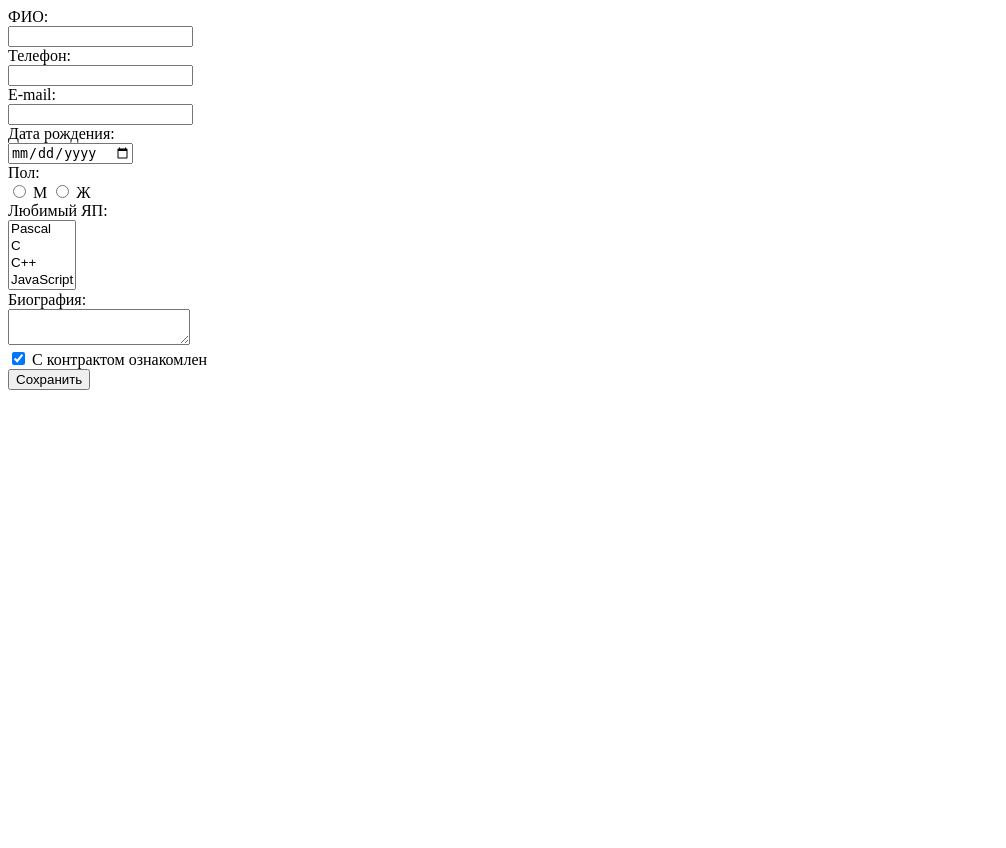
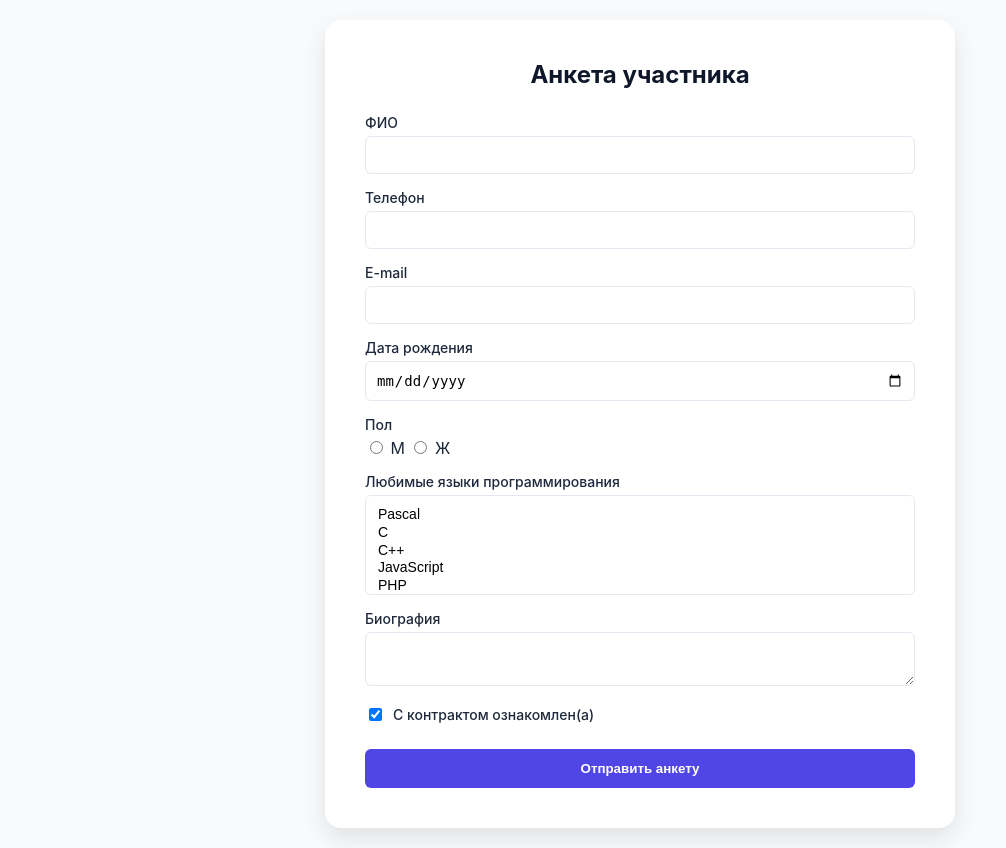
Before and after one commit to NiKmAkMir/NiKmAkMir.github.io, a PHP site: page /form.php in a window 1280 px wide. Shown: the whole page, without its empty margins (0-1006 px from the left). Before the commit the page ends 390 px from the top, so only its background shows below. Run offline with PHP 8.4, Linux system fonts and the light colour scheme; data that the repository does not hold is empty.

Commit message:
lab5 upd form design

```diff
--- a/2026_lab5/form.php
+++ b/2026_lab5/form.php
@@ -2,41 +2,88 @@
 <html lang="ru">
 <head>
     <meta charset="UTF-8">
-    <title>Анкета</title>
+    <meta name="viewport" content="width=device-width, initial-scale=1.0">
+    <title>Анкета разработчика | Задание 5</title>
     <style>
-        .error { border: 2px solid red; background-color: #fee; }
-        .msg { padding: 10px; margin-bottom: 10px; border: 1px solid #ccc; }
+        :root { --primary: #4f46e5; --primary-hover: #4338ca; --bg: #f8fafc; --text: #1e293b; --border: #e2e8f0; --error: #dc2626; --success: #166534; }
+        body { font-family: 'Inter', sans-serif; background-color: var(--bg); color: var(--text); display: flex; justify-content: center; align-items: center; min-height: 100vh; margin: 0; padding: 20px; }
+        .card { background: white; padding: 40px; border-radius: 16px; box-shadow: 0 10px 25px rgba(0,0,0,0.1); width: 100%; max-width: 550px; position: relative; }
+        h2 { margin-top: 0; text-align: center; color: #0f172a; margin-bottom: 25px; }
+
+        /* Стили уведомлений */
+        .msg-container { margin-bottom: 20px; }
+        .msg { padding: 12px 16px; border-radius: 8px; margin-bottom: 10px; font-size: 14px; border: 1px solid; }
+        .msg-info { background: #eff6ff; color: #1e40af; border-color: #bfdbfe; }
+        .msg-error { background: #fef2f2; color: var(--error); border-color: #fecaca; }
+
+        .auth-info { font-size: 13px; margin-bottom: 20px; text-align: right; color: #64748b; }
+        .auth-info a { color: var(--primary); text-decoration: none; font-weight: 600; }
+
+        .form-group { margin-bottom: 15px; }
+        label { display: block; font-weight: 500; margin-bottom: 5px; font-size: 14px; }
+        input[type="text"], input[type="tel"], input[type="email"], input[type="date"], select, textarea {
+            width: 100%; padding: 10px; border: 1px solid var(--border); border-radius: 6px; font-size: 14px; box-sizing: border-box;
+        }
+        .error { border-color: var(--error) !important; background: #fff1f1; }
+        .error-label { color: var(--error); font-size: 12px; margin-top: 4px; display: block; }
+
+        .btn { background: var(--primary); color: white; border: none; padding: 12px; width: 100%; border-radius: 6px; font-weight: 600; cursor: pointer; transition: 0.2s; margin-top: 10px; }
+        .btn:hover { background: var(--primary-hover); }
+
+        select[multiple] { height: 100px; }
     </style>
 </head>
 <body>
+
+<div class="card">
     <?php if (!empty($_SESSION['login'])): ?>
-        <div style="float: right;">
-            Вы вошли как: <b><?php echo $_SESSION['login']; ?></b> | <a href="login.php?logout=1">Выйти</a>
+        <div class="auth-info">
+            Вы вошли как: <b><?php echo htmlspecialchars($_SESSION['login']); ?></b> |
+            <a href="login.php?logout=1">Выйти</a>
         </div>
     <?php endif; ?>
 
-    <?php if (!empty($messages)) {
-        foreach ($messages as $m) echo '<div class="msg">' . $m . '</div>';
-    } ?>
+    <h2>Анкета участника</h2>
+
+    <?php if (!empty($messages)): ?>
+        <div class="msg-container">
+            <?php foreach ($messages as $m): ?>
+                <div class="msg msg-info"><?php echo $m; ?></div>
+            <?php endforeach; ?>
+        </div>
+    <?php endif; ?>
 
     <form action="index.php" method="POST">
-        ФИО:<br/>
-        <input name="fio" <?php if(!empty($errors['fio'])) echo 'class="error"'; ?> value="<?php echo htmlspecialchars($values['fio']); ?>" /><br/>
+        <div class="form-group">
+            <label>ФИО</label>
+            <input type="text" name="fio" class="<?php echo !empty($errors['fio']) ? 'error' : ''; ?>"
+                   value="<?php echo htmlspecialchars($values['fio']); ?>">
+            <?php if(!empty($errors['fio'])): ?><span class="error-label"><?php echo $errors['fio']; ?></span><?php endif; ?>
+        </div>
 
-        Телефон:<br/>
-        <input name="phone" value="<?php echo htmlspecialchars($values['phone']); ?>" /><br/>
+        <div class="form-group">
+            <label>Телефон</label>
+            <input type="tel" name="phone" value="<?php echo htmlspecialchars($values['phone']); ?>">
+        </div>
 
-        E-mail:<br/>
-        <input name="email" value="<?php echo htmlspecialchars($values['email']); ?>" /><br/>
+        <div class="form-group">
+            <label>E-mail</label>
+            <input type="email" name="email" value="<?php echo htmlspecialchars($values['email']); ?>">
+        </div>
 
-        Дата рождения:<br/>
-        <input type="date" name="birthday" value="<?php echo htmlspecialchars($values['birthday']); ?>" /><br/>
+        <div class="form-group">
+            <label>Дата рождения</label>
+            <input type="date" name="birthday" value="<?php echo htmlspecialchars($values['birthday']); ?>">
+        </div>
 
-        Пол:<br/>
+        <div class="form-group">
+            <label>Пол</label>
             <input type="radio" name="gender" value="male" <?php if($values['gender']=='male') echo 'checked'; ?>> М
-        <input type="radio" name="gender" value="female" <?php if($values['gender']=='female') echo 'checked'; ?>> Ж<br/>
+            <input type="radio" name="gender" value="female" <?php if($values['gender']=='female') echo 'checked'; ?>> Ж
+        </div>
 
-        Любимый ЯП:<br/>
+        <div class="form-group">
+            <label>Любимые языки программирования</label>
             <select name="languages[]" multiple="multiple">
                 <?php
                 $all_langs = [1=>'Pascal', 2=>'C', 3=>'C++', 4=>'JavaScript', 5=>'PHP', 6=>'Python', 7=>'Java'];
@@ -45,14 +92,25 @@
                     echo "<option value='$id' $sel>$name</option>";
                 }
                 ?>
-        </select><br/>
+            </select>
+        </div>
 
-        Биография:<br/>
-        <textarea name="biography"><?php echo htmlspecialchars($values['biography']); ?></textarea><br/>
+        <div class="form-group">
+            <label>Биография</label>
+            <textarea name="biography"><?php echo htmlspecialchars($values['biography']); ?></textarea>
+        </div>
 
-        <input type="checkbox" name="contract" checked> С контрактом ознакомлен<br/>
+        <div class="form-group">
+            <label style="display: flex; align-items: center; gap: 8px;">
+                <input type="checkbox" name="contract" checked> С контрактом ознакомлен(а)
+            </label>
+        </div>
 
-        <input type="submit" value="Сохранить" />
+        <button type="submit" class="btn">
+            <?php echo !empty($_SESSION['login']) ? 'Сохранить изменения' : 'Отправить анкету'; ?>
+        </button>
     </form>
+</div>
+
 </body>
 </html>
```
Lines whose indentation alone changed are shown as unchanged.
